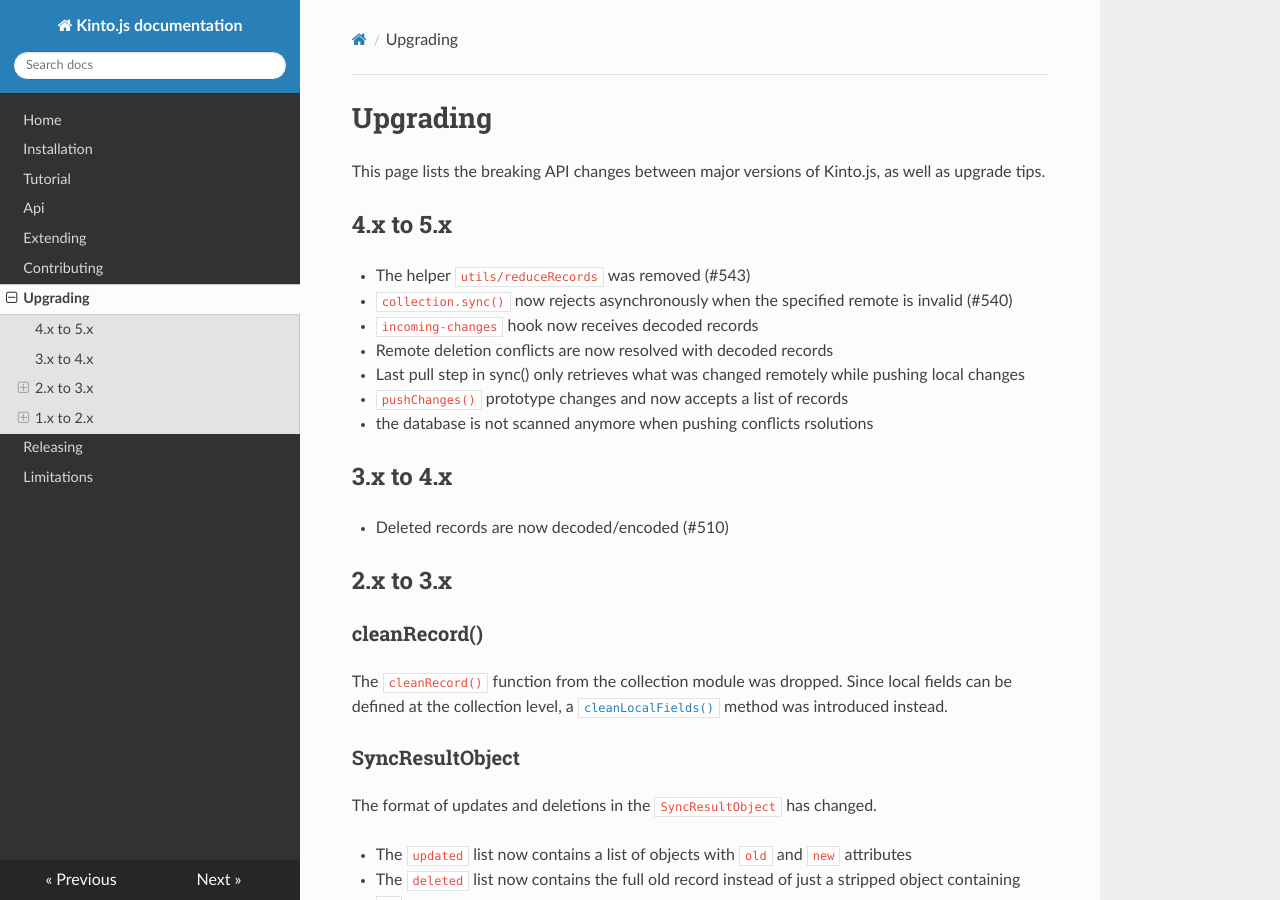
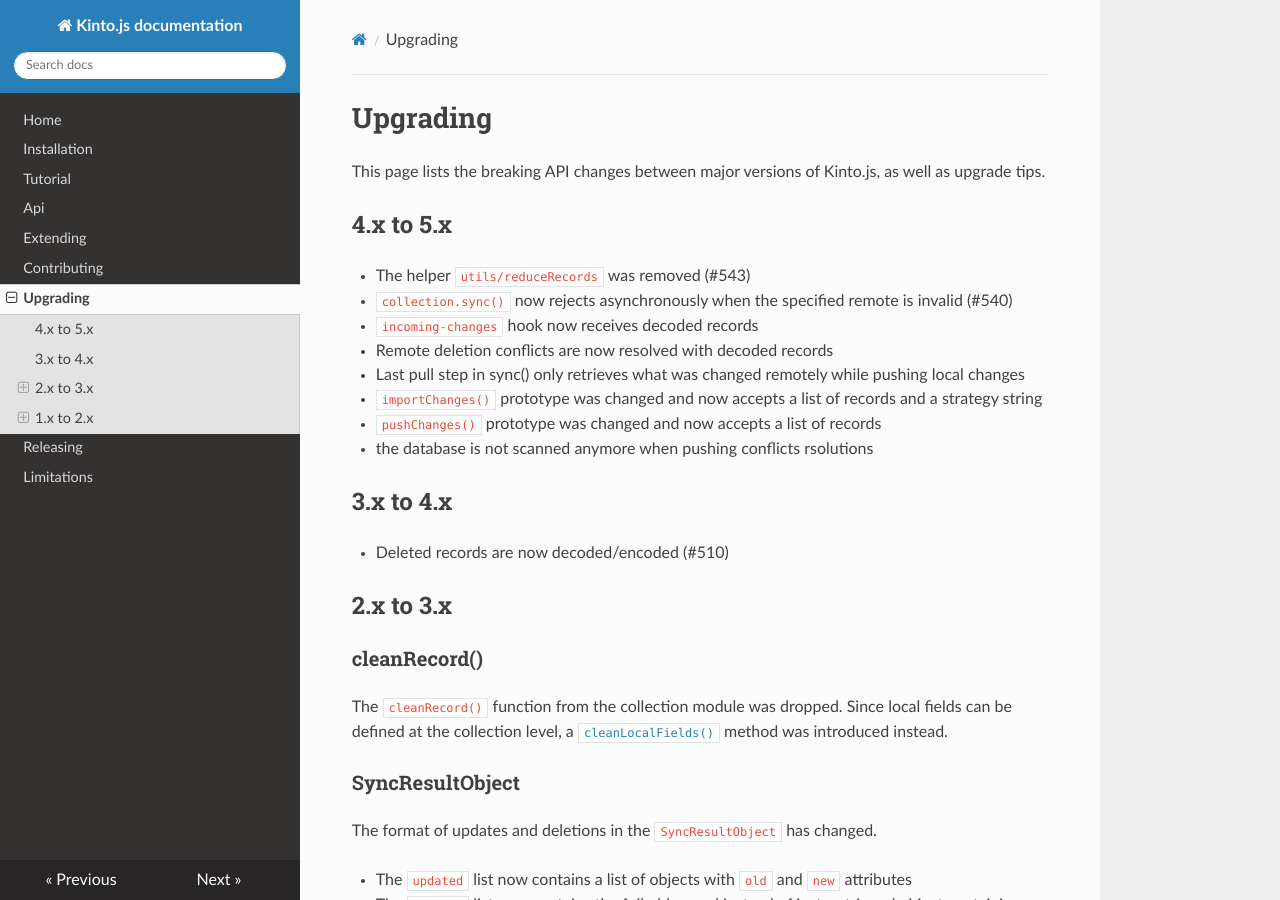
Before and after one commit to Kinto/kinto.js, an MkDocs documentation site: the page built from docs/upgrading.md, in a window 1280 px wide and 900 px high. Built offline with MkDocs 1.6.1, drawn with Linux system fonts in a browser that asks for light colours; nearby versions of some CDN libraries; old or Windows-style settings are respelled for this version of MkDocs.

Commit message:
Some details

```diff
--- a/docs/upgrading.md
+++ b/docs/upgrading.md
@@ -9,7 +9,8 @@
 * `incoming-changes` hook now receives decoded records
 * Remote deletion conflicts are now resolved with decoded records
 * Last pull step in sync() only retrieves what was changed remotely while pushing local changes
-* `pushChanges()` prototype changes and now accepts a list of records
+* `importChanges()` prototype was changed and now accepts a list of records and a strategy string
+* `pushChanges()` prototype was changed and now accepts a list of records
 * the database is not scanned anymore when pushing conflicts rsolutions
 
 ## 3.x to 4.x
```
